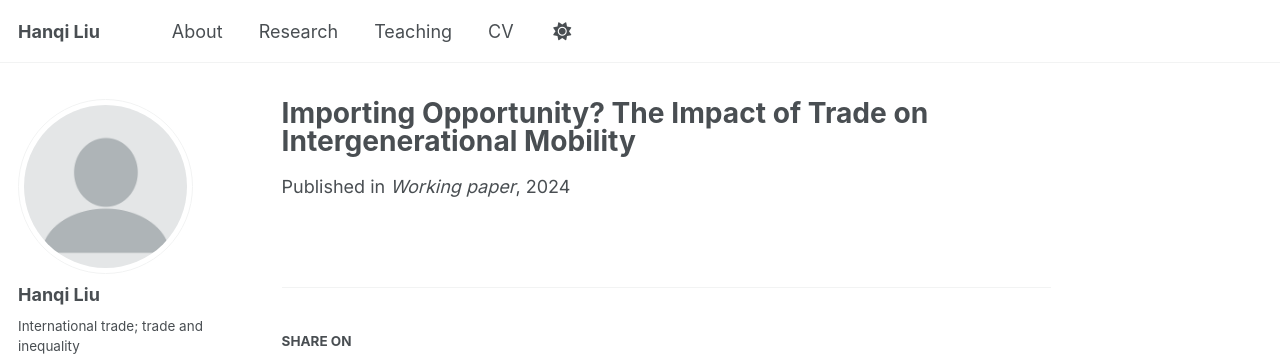
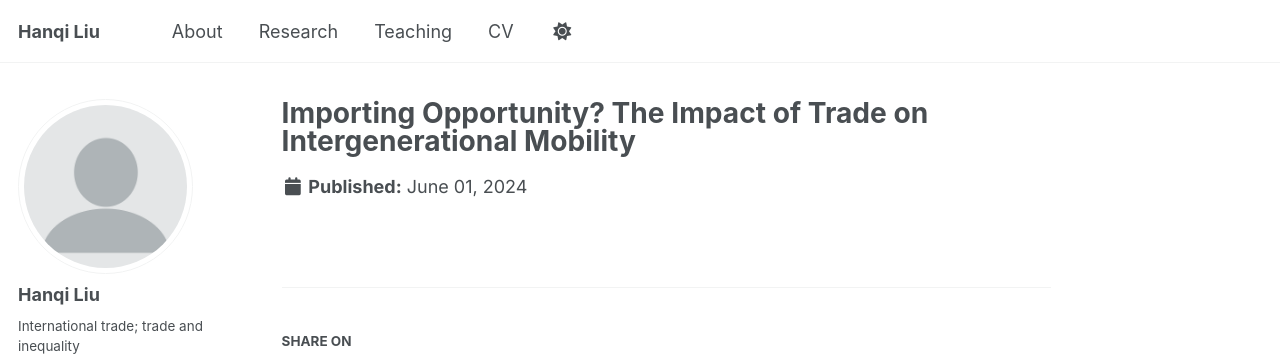
Before and after one commit to hanqi-liu-econ/hanqi-liu-econ.github.io, a Jekyll site: the page built from _publications/2024-06-01-importing-opportunity.md, in a window 1280 px wide. Shown: the top 357 px of the page. Built offline with Jekyll 4.4.1, drawn with Linux system fonts in a browser that asks for light colours; a script bundle is joined from its source files by our own code; library files that are not in the unit come from our copies.

Commit message:
Update 2024-06-01-importing-opportunity.md

```diff
--- a/_publications/2024-06-01-importing-opportunity.md
+++ b/_publications/2024-06-01-importing-opportunity.md
@@ -3,7 +3,5 @@ title: "Importing Opportunity? The Impact of Trade on Intergenerational Mobility
 collection: publications
 category: manuscripts
 permalink: /publication/importing-opportunity
-excerpt: 'Working paper'
 date: 2024-06-01
-venue: 'Working paper'
 ---
```
